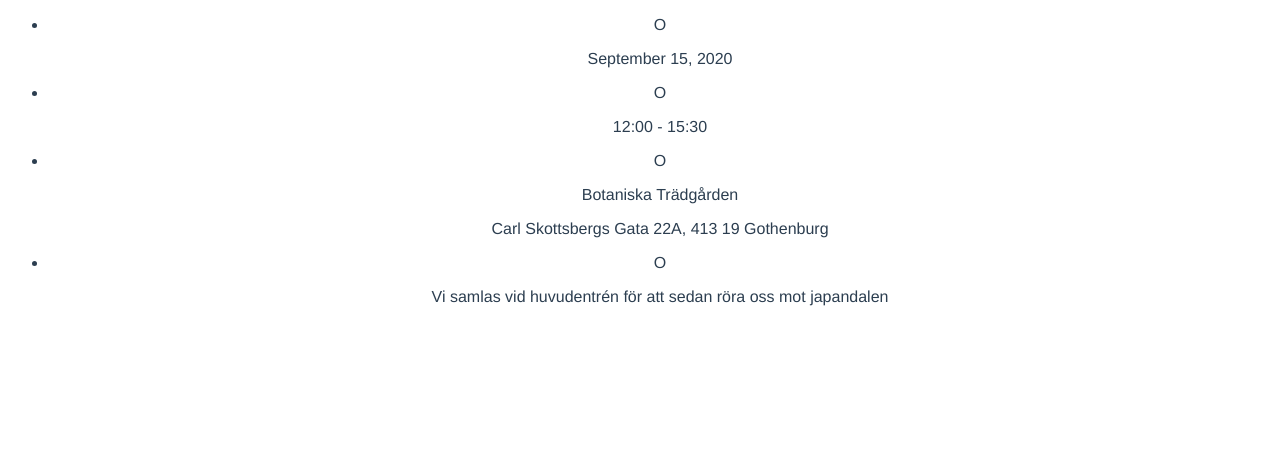
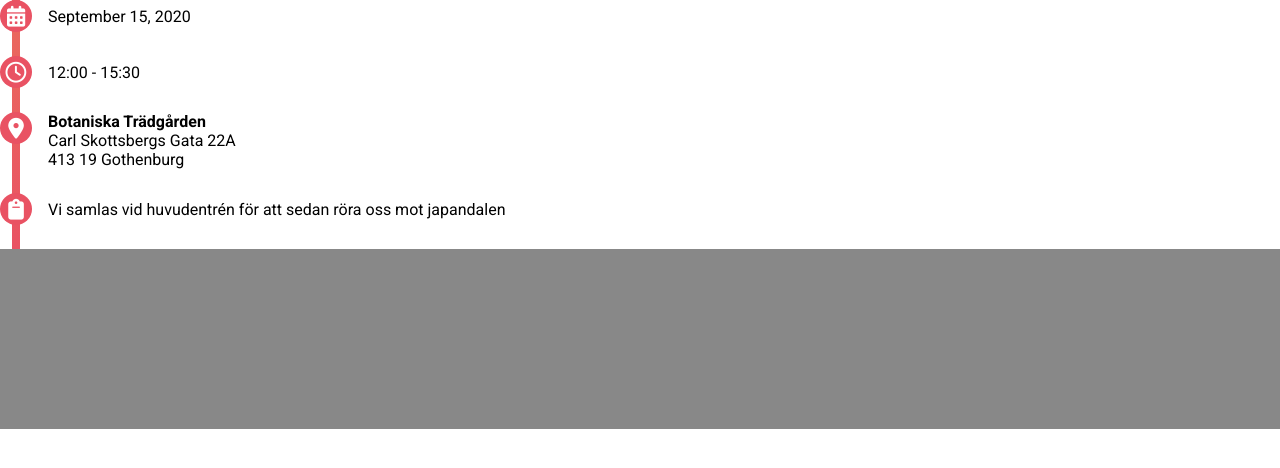
Before and after one commit to jensengbg-johanna-jansson/meetup-ind-assignment, a Vue app: page /#/ in a window 1280 px wide. Shown: the top 468 px of the page. Built offline with nearby package versions, Linux system fonts and the light colour scheme.

Commit message:
Update locationDetails.vue

```diff
--- a/src/App.vue
+++ b/src/App.vue
@@ -5,24 +5,13 @@
 </template>
 
 <style lang="scss">
-#app {
-  font-family: Avenir, Helvetica, Arial, sans-serif;
-  -webkit-font-smoothing: antialiased;
-  -moz-osx-font-smoothing: grayscale;
-  text-align: center;
-  color: #2c3e50;
+* {
+  margin: 0;
+  padding: 0;
+  box-sizing: border-box;
 }
 
-#nav {
-  padding: 30px;
-
-  a {
-    font-weight: bold;
-    color: #2c3e50;
-
-    &.router-link-exact-active {
-      color: #42b983;
-    }
-  }
+#app {
+  font-family: 'Roboto', sans-serif;
 }
 </style>
--- a/src/components/locationDetails.vue
+++ b/src/components/locationDetails.vue
@@ -1,23 +1,30 @@
 <template>
-    <ul class="details">
-        <li class="details-item">
-            <span class="details-item-icon">O</span>
-            <p class="details-item-text">{{ detailsData.date }}</p>
-        </li>
-        <li class="details-item">
-            <span class="details-item-icon">O</span>
-            <p class="details-item-text">{{ detailsData.startTime }} - {{ detailsData.endTime }}</p>
-        </li>
-        <li class="details-item">
-            <span class="details-item-icon">O</span>
-            <p class="details-item-text details-item-place">{{ detailsData.locationPlace }}</p>
-            <p class="details-item-text">{{ detailsData.locationStreet }}, {{ detailsData.locationZip }} {{ detailsData.locationCity }}</p>
-        </li>
-        <li class="details-item">
-            <span class="details-item-icon">O</span>
-            <p class="details-item-text">{{ detailsData.locationNotes }}</p>
-        </li>
-    </ul>
+    <div class="details">
+        <ul class="details-list">
+            <span class="details-line"></span>
+            <li class="details-list-item">
+                <span class="details-list-item-icon"><i class="fas fa-calendar-alt"></i></span>
+                <p class="details-list-item-text">{{ detailsData.date }}</p>
+            </li>
+            <li class="details-list-item">
+                <span class="details-list-item-icon"><i class="far fa-clock"></i></span>
+                <p class="details-list-item-text">{{ detailsData.startTime }} - {{ detailsData.endTime }}</p>
+            </li>
+            <li class="details-list-item">
+                <span class="details-list-item-icon details-list-item-adress-icon"><i class="fas fa-map-marker-alt"></i></span>
+                <p class="details-list-item-text details-list-item-place">{{ detailsData.locationPlace }}</p>
+                <p class="details-list-item-text">{{ detailsData.locationStreet }}</p>
+                <p class="details-list-item-text">{{ detailsData.locationZip }} {{ detailsData.locationCity }}</p>
+            </li>
+            <li class="details-list-item">
+                <span class="details-list-item-icon"><i class="fas fa-clipboard"></i></span>
+                <p class="details-list-item-text">{{ detailsData.locationNotes }}</p>
+            </li>
+        </ul>
+        <div class="details-map">
+
+        </div>
+    </div>
 </template>
 
 <script>
@@ -44,5 +51,59 @@ export default {
 </script>
 
 <style lang="scss" scoped>
+    .details {
+        width: 100%;
+        display: flex;
+        flex-direction: column;
+        align-items: center;
 
+        &-line {
+            width: .5rem;
+            height: 100%;
+            position: absolute;
+            top: 0;
+            left: 1rem - .25rem;
+            @include gradient(0deg);
+            z-index: -1;
+        }
+
+        &-list {
+            list-style-type: none;
+            width: 100%;
+            position: relative;
+
+            &-item {
+                display: grid;
+                grid-template-columns: 3rem 1fr;
+                margin-bottom: 1.5rem;
+                align-items: center;
+
+                &-icon {
+                    width: 2rem;
+                    height: 2rem;
+                    border-radius: 2rem;
+                    font-size: 1.3rem;
+                    background: $pink;
+                    color: #fff;
+                    @include centeredFlex();
+                    align-self: start;
+                }
+                &-adress-icon {
+                    grid-row: span 3;
+                }
+                &-text {
+                    font-size: 1rem;
+                }
+                &-place {
+                    font-weight: bold;
+                }
+            }
+        }
+
+        &-map {
+            width: 100%;
+            height: 180px;
+            background: #888;
+        }
+    }
 </style>
```
